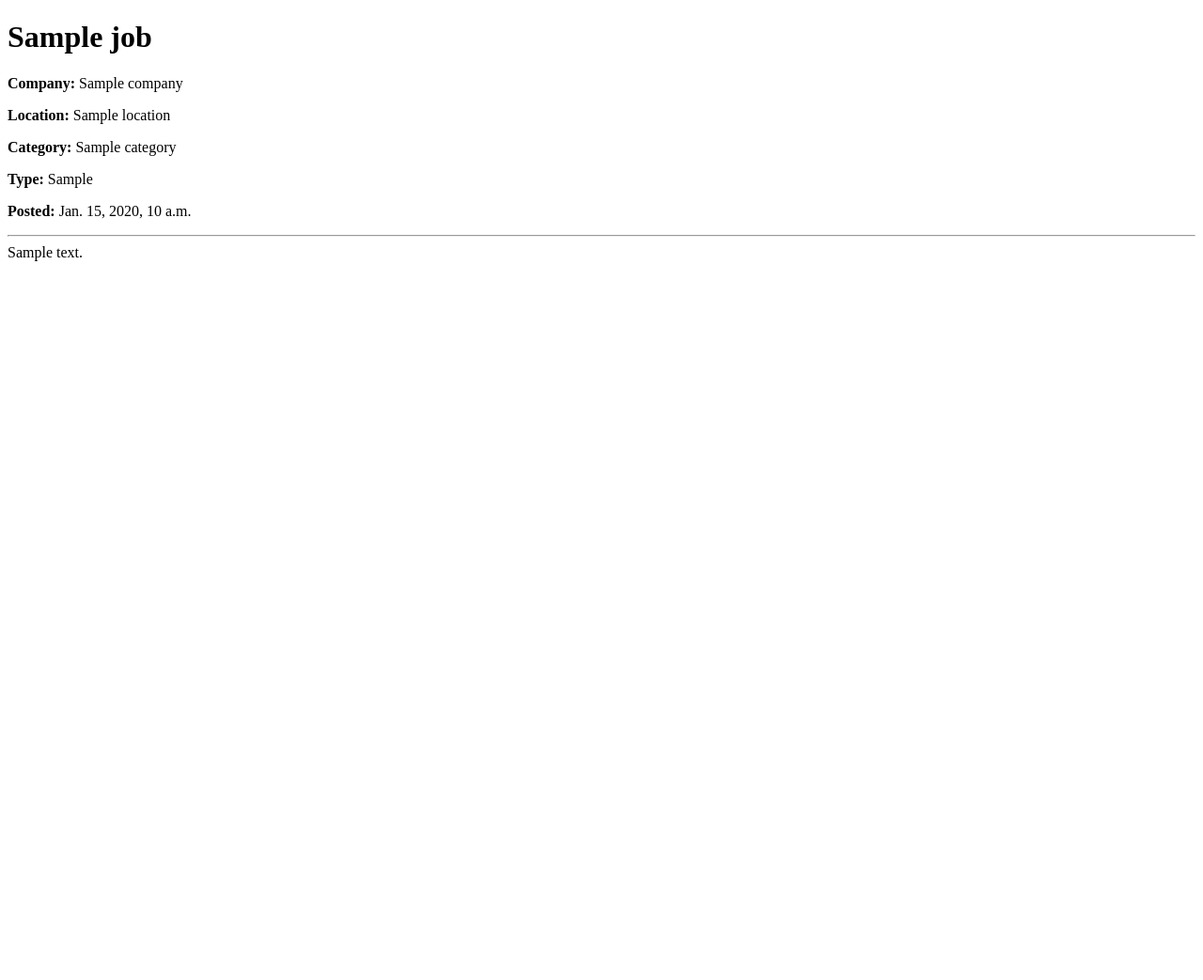
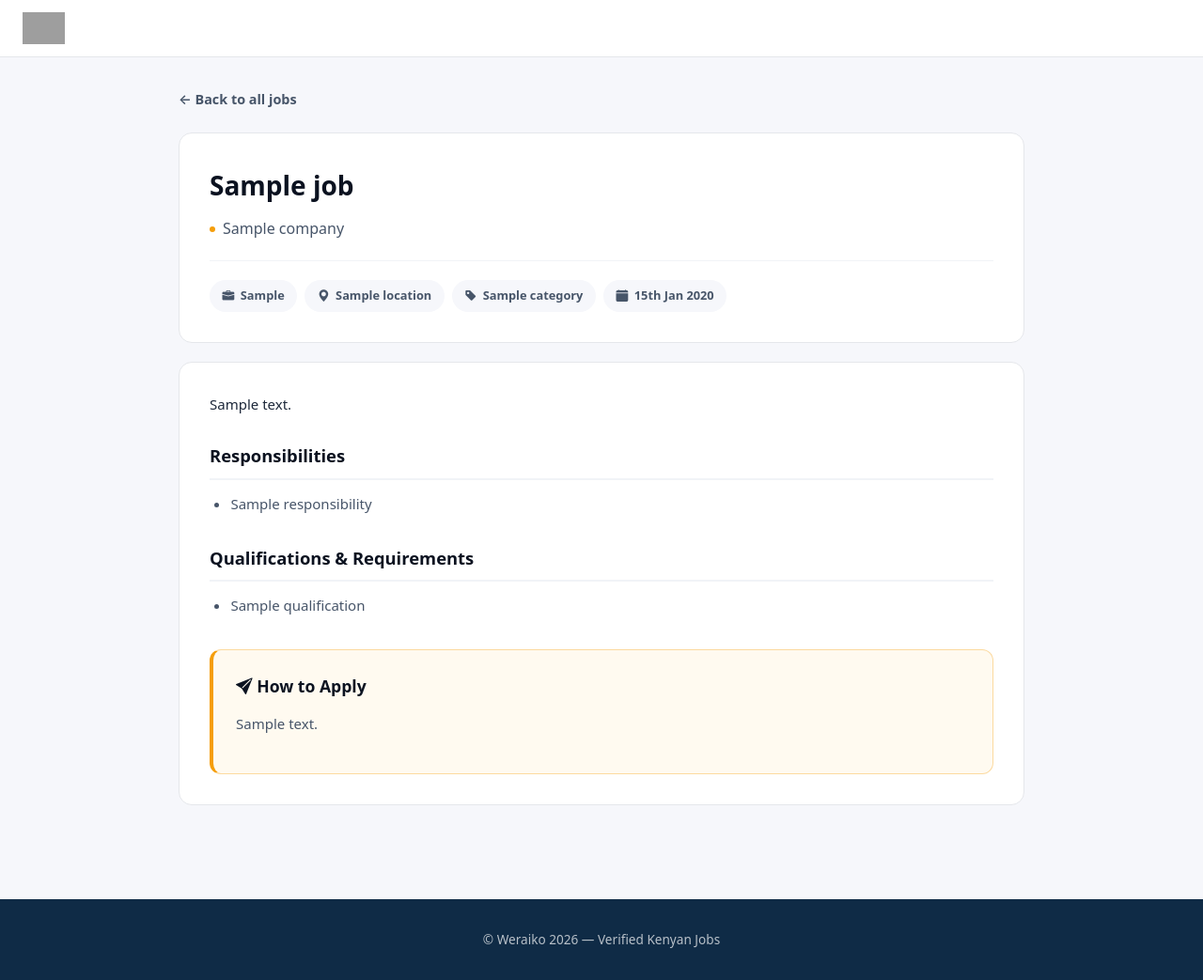
Before and after one commit to George075/weraiko-backend, a Django app: template jobs/templates/jobs/job_page.html in a window 1280 px wide. Shown: the whole page at 94% size. Before the commit the page ends 278 px from the top, so only its background shows below. Run offline with Django 5.2, Linux system fonts and the light colour scheme; the template is opened without the code that fills it: most values are stand-ins (such as "Sample title", 1, 10 or a date in 2020); data that the repository does not hold is empty; grey boxes are pictures that could not be loaded.

Commit message:
Update job_page.html

```diff
--- a/jobs/templates/jobs/job_page.html
+++ b/jobs/templates/jobs/job_page.html
@@ -1,19 +1,114 @@
 <!DOCTYPE html>
-<html>
+<html lang="en">
 <head>
 <meta charset="UTF-8">
-<title>{{ job.title }} | Weraiko</title>
+<meta name="viewport" content="width=device-width, initial-scale=1.0">
+<title>{{ job.title }} at {{ job.company }} | Weraiko</title>
+<meta name="robots" content="index, follow">
+<link rel="canonical" href="https://www.wera-iko.co.ke/job/{{ job.slug }}/">
+<link href="https://cdn.jsdelivr.net/npm/bootstrap-icons@1.11.3/font/bootstrap-icons.min.css" rel="stylesheet">
+<style>
+body{font-family:system-ui,-apple-system,"Segoe UI",Roboto,sans-serif;background:#f6f7fb;color:#1e293b;margin:0;font-size:15px;line-height:1.65;}
+a{text-decoration:none;color:inherit;}
+.wrap{max-width:900px;margin:0 auto;padding:2rem 1.5rem;}
+.topbar{background:#fff;border-bottom:1px solid #e5e7eb;padding:.8rem 1.5rem;}
+.topbar img{height:34px;display:block;}
+.card{background:#fff;border:1px solid #e5e7eb;border-radius:14px;padding:2rem;margin-bottom:1.25rem;}
+.card h1{margin:0 0 .5rem;font-size:1.75rem;color:#0b1220;}
+.card .company{color:#475569;font-size:1rem;display:inline-flex;align-items:center;gap:.5rem;margin-bottom:1.25rem;}
+.card .company::before{content:"";width:6px;height:6px;border-radius:50%;background:#f59e0b;display:inline-block;}
+.meta{display:flex;flex-wrap:wrap;gap:.5rem;padding-top:1.25rem;border-top:1px solid #f1f3f7;}
+.chip{display:inline-flex;align-items:center;gap:.4rem;padding:.4rem .85rem;border-radius:999px;background:#f6f7fb;color:#475569;font-size:.8rem;font-weight:600;}
+.chip.amber{background:#fef3c7;color:#d97706;}
+h2{font-size:1.15rem;color:#0b1220;margin:1.75rem 0 .75rem;padding-bottom:.5rem;border-bottom:2px solid #f1f3f7;}
+p{color:#475569;line-height:1.75;margin:0 0 1rem;}
+ul{padding-left:1.4rem;color:#475569;line-height:1.85;margin:0 0 1.25rem;}
+li{margin-bottom:.4rem;}
+.apply{margin-top:2rem;padding:1.5rem;background:#fffaf0;border:1px solid rgba(245,158,11,.35);border-left:4px solid #f59e0b;border-radius:12px;}
+.apply h3{margin:0 0 .75rem;color:#0b1220;font-size:1.1rem;}
+.btn{display:inline-flex;align-items:center;gap:.45rem;padding:.75rem 1.25rem;border-radius:10px;font-weight:600;font-size:.9rem;background:#f59e0b;color:#fff;border:none;text-decoration:none;}
+.btn:hover{background:#d97706;}
+.btn-dark{background:#0b1220;color:#fff;padding:.9rem 1.25rem;border-radius:12px;font-weight:700;display:flex;justify-content:center;text-decoration:none;}
+.foot{background:#0f2b46;color:rgba(255,255,255,.7);padding:2rem 1.5rem;text-align:center;font-size:.85rem;margin-top:3rem;}
+</style>
 </head>
 <body>
-<h1>{{ job.title }}</h1>
-<p><strong>Company:</strong> {{ job.company }}</p>
-<p><strong>Location:</strong> {{ job.location }}</p>
-<p><strong>Category:</strong> {{ job.category }}</p>
-<p><strong>Type:</strong> {{ job.get_job_type_display }}</p>
-<p><strong>Posted:</strong> {{ job.posted_date }}</p>
-<hr>
-<div>
-  {{ full_description_html|safe }}
+
+<div class="topbar">
+  <a href="https://www.wera-iko.co.ke/home.html">
+    <img src="https://www.wera-iko.co.ke/images/weraikologo.png" alt="Weraiko">
+  </a>
 </div>
+
+<div class="wrap">
+
+  <a href="https://www.wera-iko.co.ke/index.html" style="display:inline-flex;align-items:center;gap:.4rem;color:#475569;font-size:.9rem;font-weight:600;margin-bottom:1.5rem;">
+    ← Back to all jobs
+  </a>
+
+  <div class="card">
+    <h1>{{ job.title }}</h1>
+    <div class="company">{{ job.company }}</div>
+    <div class="meta">
+      <span class="chip"><i class="bi bi-briefcase-fill"></i>{{ job.get_job_type_display }}</span>
+      <span class="chip"><i class="bi bi-geo-alt-fill"></i>{{ job.location }}</span>
+      <span class="chip"><i class="bi bi-tag-fill"></i>{{ job.category }}</span>
+      <span class="chip"><i class="bi bi-calendar-fill"></i>{{ job.posted_date|date:"jS M Y" }}</span>
+    </div>
+  </div>
+
+  <div class="card">
+    {% if full_description_html %}
+      {{ full_description_html|safe }}
+    {% elif job.description %}
+      <h2>About this role</h2>
+      <p>{{ job.description }}</p>
+    {% endif %}
+
+    {% if job.responsibilities %}
+      <h2>Responsibilities</h2>
+      <ul>
+        {% for r in job.responsibilities %}<li>{{ r }}</li>{% endfor %}
+      </ul>
+    {% endif %}
+
+    {% if job.qualifications %}
+      <h2>Qualifications &amp; Requirements</h2>
+      <ul>
+        {% for q in job.qualifications %}<li>{{ q }}</li>{% endfor %}
+      </ul>
+    {% endif %}
+
+    <div class="apply">
+      <h3><i class="bi bi-send-fill"></i> How to Apply</h3>
+
+      {% if job.application_type == 'LINK' and job.application_target %}
+        <p>Applications are handled on the employer's external portal.</p>
+        <a href="{{ job.application_target }}" target="_blank" rel="noopener" class="btn">
+          <i class="bi bi-box-arrow-up-right"></i> Apply on External Site
+        </a>
+
+      {% elif job.application_type == 'EMAIL' and job.application_target %}
+        <p>Send your application directly to the email below.</p>
+        <p><strong style="color:#0b1220;">{{ job.application_target }}</strong></p>
+        <a href="mailto:{{ job.application_target }}" class="btn">
+          <i class="bi bi-envelope-fill"></i> Open Mail Client
+        </a>
+
+      {% elif job.application_custom_text %}
+        <p style="white-space:pre-wrap;">{{ job.application_custom_text }}</p>
+
+      {% else %}
+        <p>Follow the instructions in the full description above to apply.</p>
+      {% endif %}
+    </div>
+  </div>
+
+</div>
+
+<div class="foot">
+  &copy; Weraiko 2026 — Verified Kenyan Jobs
+</div>
+
 </body>
 </html>
```
